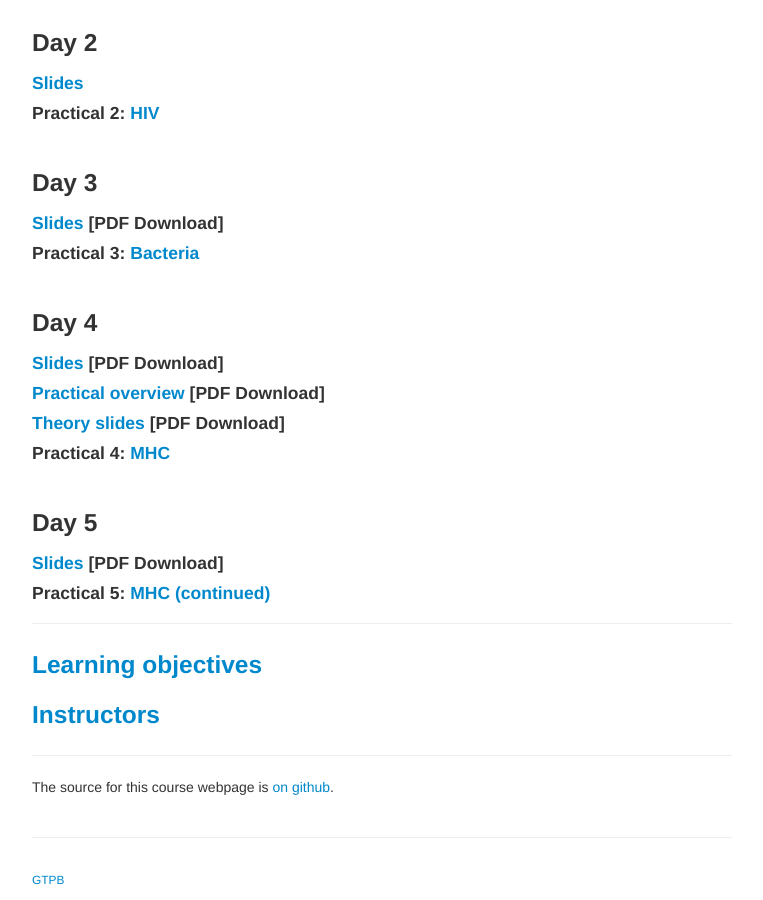
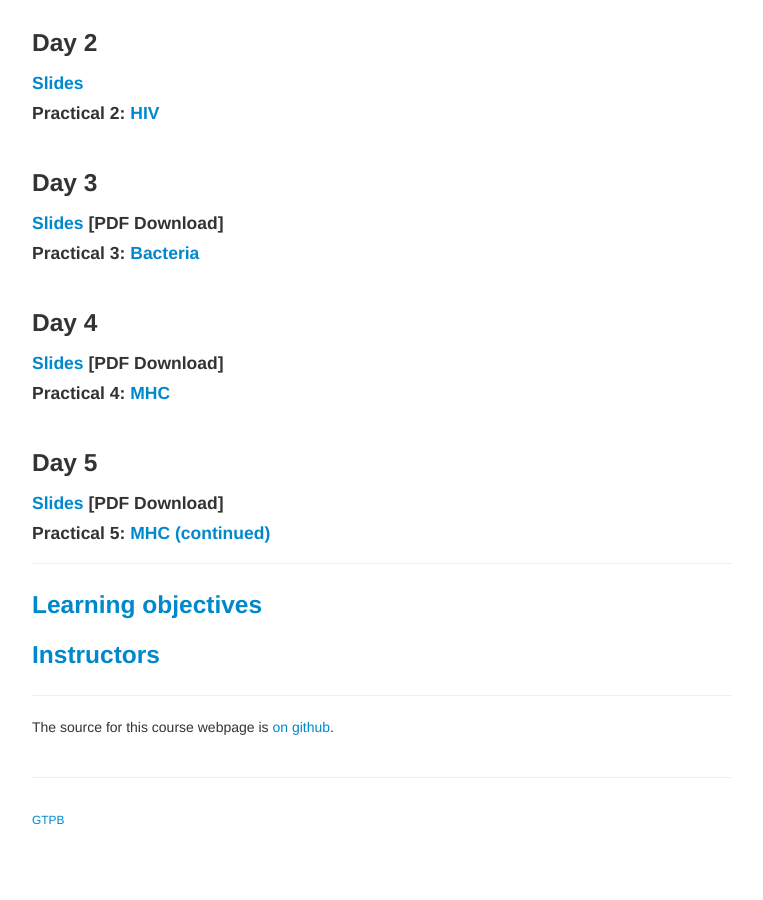
Before and after one commit to GTPB/CPANG19, a Jekyll site: the page built from index.md, in a window 1280 px wide and 900 px high, scrolled down 1394 px. Shown: the whole window, without its empty margins (258-1021 px from the left). Built offline with Jekyll 4.4.1, drawn with Linux system fonts in a browser that asks for light colours; after the commit the page ends 2234 px from its top, so only the background shows below that.

Commit message:
day 4 slides

```diff
--- a/index.md
+++ b/index.md
@@ -40,9 +40,7 @@
 <br/>
 
 ### Day 4
-#### [Slides](assets/Computational_Pangenomics_CPANG19-(day4).pdf) [PDF Download]
-#### [Practical overview](assets/Alignment_methods_for_graph_construction.pdf) [PDF Download]
-#### [Theory slides](assets/Graph_genome_theory_slides.pdf) [PDF Download]
+#### [Slides](https://docs.google.com/presentation/d/1xO40HtzgT-IFkM_93GWLi8wxOw4uADoH4rnuXQ8pu9Y/edit?usp=sharing) [PDF Download]
 #### Practical 4: [MHC](pages/mhc.md)
 <br/>
 
```
